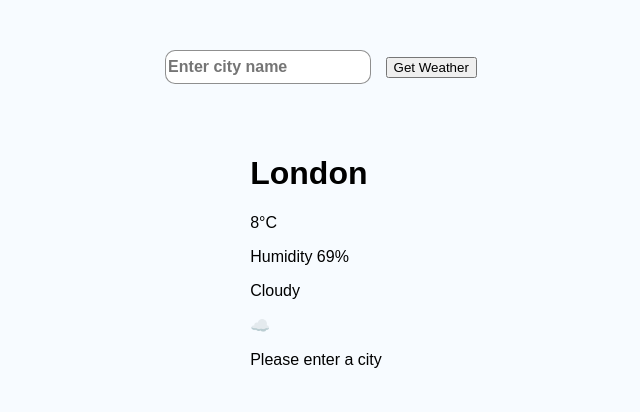
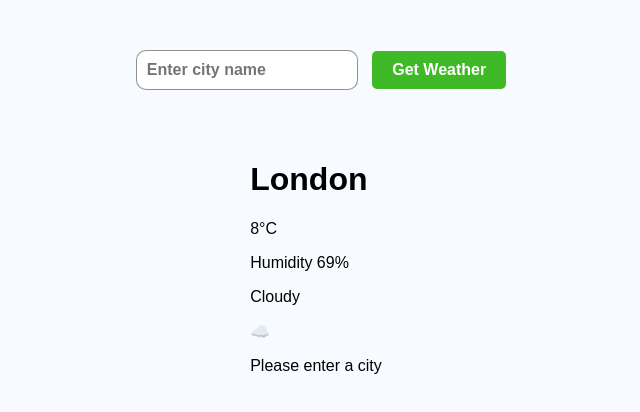
Before and after one commit to HelderBalbino/weatherAppJs, a plain HTML site: page index.html in a window 1280 px wide. Shown: the whole page, without its empty margins (324-964 px from the left). Drawn offline with Linux system fonts and the light colour scheme.

Commit message:
add: enhance CSS styles for city input and submit button in weather app

```diff
--- a/styles.css
+++ b/styles.css
@@ -12,11 +12,25 @@ body {
 }
 
 .cityInput {
+	padding: 10px;
 	width: 200px;
-	height: 30px;
 	font-size: 1rem;
 	font-weight: bold;
 	border: 1px solid rgba(27, 27, 27, 0.49);
 	border-radius: 10px;
 	margin: 10px;
 }
+button[type='submit'] {
+	padding: 10px 20px;
+	font-weight: bold;
+	font-size: 1rem;
+	border: none;
+	border-radius: 5px;
+	background-color: rgba(49, 179, 20, 0.919);
+	color: white;
+	cursor: pointer;
+}
+
+button[type='submit']:hover {
+	background-color: rgba(49, 179, 20, 0.719);
+}
```
